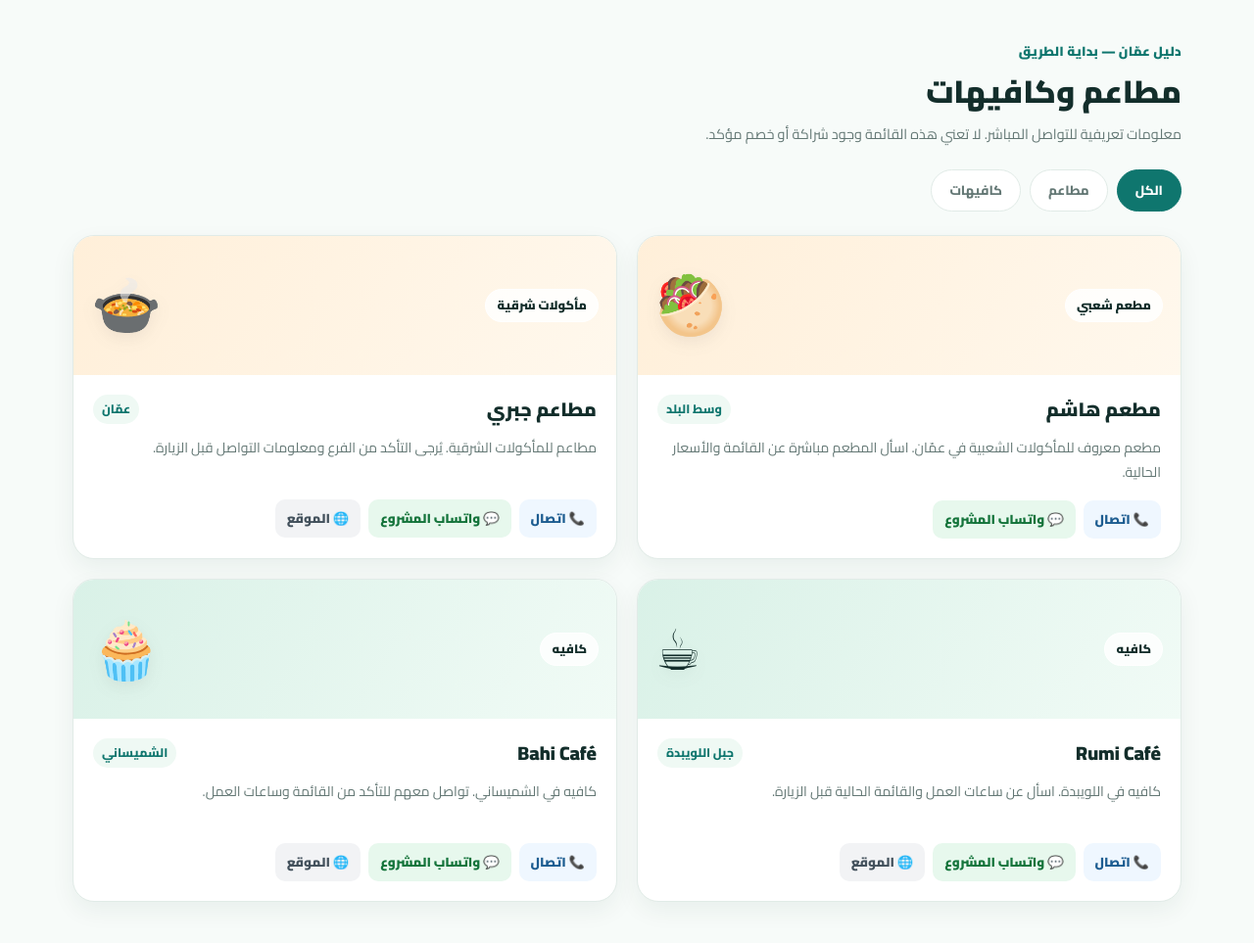
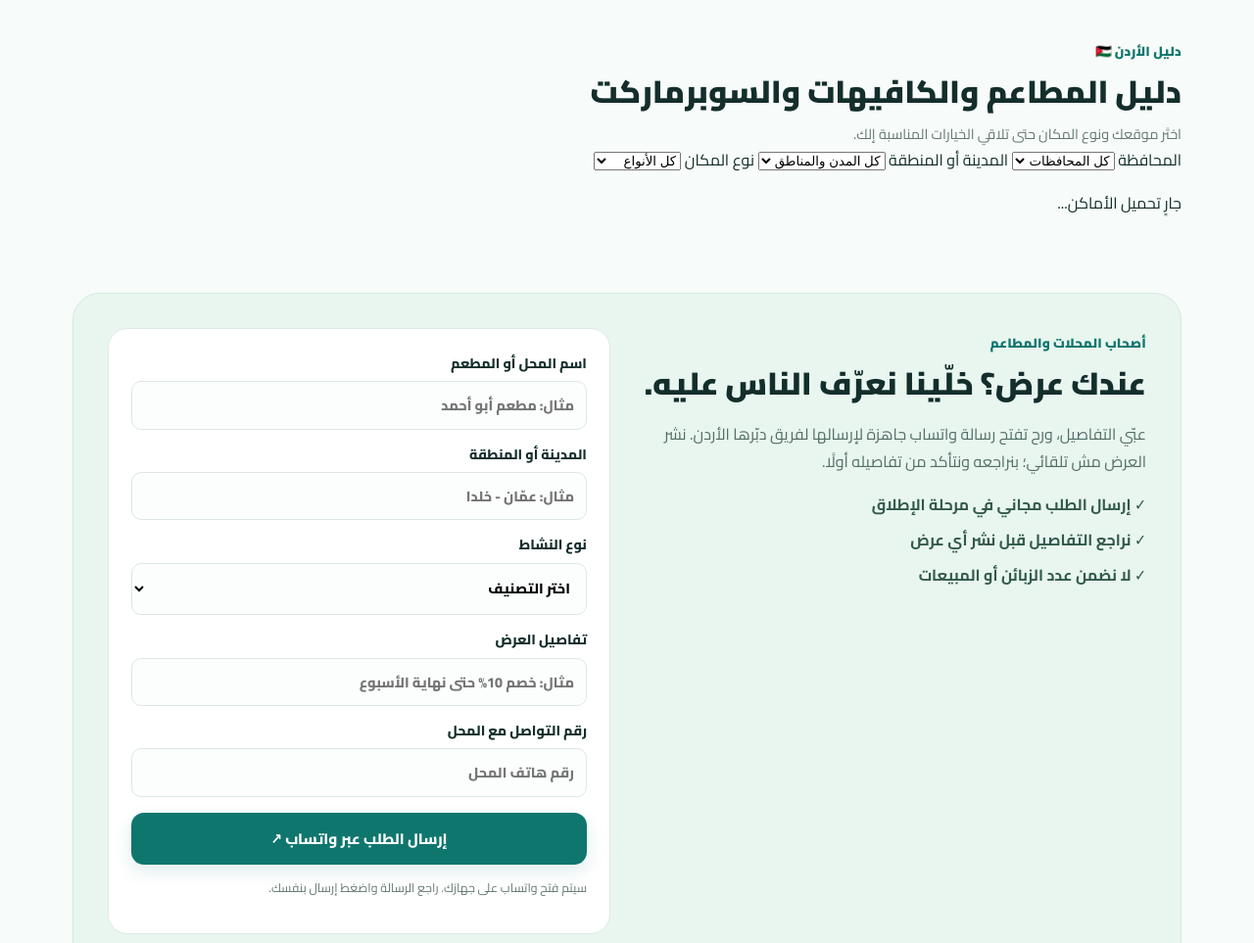
Before and after one commit to banat23ah-byte/dabberha-jordan1, a plain HTML site: page index.html in a window 1280 px wide. Shown: the part 600-1563 px from the top of the page at 98% size. Drawn offline with Linux system fonts and the light colour scheme; no server answers.

Commit message:
Update index.html

```diff
--- a/index.html
+++ b/index.html
@@ -34,31 +34,56 @@
     </section>
 
     <section class="section" id="places">
-      <div class="section-heading"><div><span class="eyebrow">دليل عمّان — بداية الطريق</span><h2>مطاعم وكافيهات</h2><p>معلومات تعريفية للتواصل المباشر. لا تعني هذه القائمة وجود شراكة أو خصم مؤكد.</p></div></div>
-      <div class="filters" role="group" aria-label="تصفية الأماكن">
-        <button class="filter active" data-filter="all">الكل</button>
-        <button class="filter" data-filter="restaurant">مطاعم</button>
-        <button class="filter" data-filter="cafe">كافيهات</button>
-      </div>
-      <div class="cards" id="places-grid">
-        <article class="place-card" data-category="restaurant">
-          <div class="place-cover cover-food"><span class="category-tag">مطعم شعبي</span><span class="place-emoji">🥙</span></div>
-          <div class="place-body"><div class="place-title"><h3>مطعم هاشم</h3><span class="area">وسط البلد</span></div><p>مطعم معروف للمأكولات الشعبية في عمّان. اسأل المطعم مباشرة عن القائمة والأسعار الحالية.</p><div class="place-actions"><a class="small-button phone" href="tel:+96265858101">📞 اتصال</a><a class="small-button whatsapp" href="https://wa.me/962778224069?text=%D9%85%D8%B1%D8%AD%D8%A8%D8%A7%D8%8C%20%D8%A3%D8%B1%D8%BA%D8%A8%20%D8%A8%D8%A7%D9%84%D8%A7%D8%B3%D8%AA%D9%81%D8%B3%D8%A7%D8%B1%20%D8%B9%D9%86%20%D8%A5%D8%B6%D8%A7%D9%81%D8%A9%20%D8%B9%D8%B1%D8%B6%20%D9%84%D9%85%D8%B7%D8%B9%D9%85%D9%83%20%D8%B9%D9%84%D9%89%20%D8%AF%D8%A8%D9%91%D8%B1%D9%87%D8%A7%20%D8%A7%D9%84%D8%A3%D8%B1%D8%AF%D9%86." target="_blank" rel="noopener">💬 واتساب المشروع</a></div></div>
-        </article>
-        <article class="place-card" data-category="restaurant">
-          <div class="place-cover cover-food"><span class="category-tag">مأكولات شرقية</span><span class="place-emoji">🍲</span></div>
-          <div class="place-body"><div class="place-title"><h3>مطاعم جبري</h3><span class="area">عمّان</span></div><p>مطاعم للمأكولات الشرقية. يُرجى التأكد من الفرع ومعلومات التواصل قبل الزيارة.</p><div class="place-actions"><a class="small-button phone" href="tel:+962795681700">📞 اتصال</a><a class="small-button whatsapp" href="https://wa.me/962778224069?text=%D9%85%D8%B1%D8%AD%D8%A8%D8%A7%D8%8C%20%D8%A3%D8%B1%D8%BA%D8%A8%20%D8%A8%D8%A7%D9%84%D8%A7%D8%B3%D8%AA%D9%81%D8%B3%D8%A7%D8%B1%20%D8%B9%D9%86%20%D8%A5%D8%B6%D8%A7%D9%81%D8%A9%20%D8%B9%D8%B1%D8%B6%20لمحلي%20على%20دبّرها%20الأردن." target="_blank" rel="noopener">💬 واتساب المشروع</a><a class="small-button website" href="https://www.jabri.com.jo/" target="_blank" rel="noopener">🌐 الموقع</a></div></div>
-        </article>
-        <article class="place-card" data-category="cafe">
-          <div class="place-cover cover-cafe"><span class="category-tag">كافيه</span><span class="place-emoji">☕</span></div>
-          <div class="place-body"><div class="place-title"><h3>Rumi Café</h3><span class="area">جبل اللويبدة</span></div><p>كافيه في اللويبدة. اسأل عن ساعات العمل والقائمة الحالية قبل الزيارة.</p><div class="place-actions"><a class="small-button phone" href="tel:+96264644131">📞 اتصال</a><a class="small-button whatsapp" href="https://wa.me/962778224069?text=%D9%85%D8%B1%D8%AD%D8%A8%D8%A7%D8%8C%20%D8%A3%D8%B1%D8%BA%D8%A8%20%D8%A8%D8%A7%D9%84%D8%A7%D8%B3%D8%AA%D9%81%D8%B3%D8%A7%D8%B1%20%D8%B9%D9%86%20%D8%A5%D8%B6%D8%A7%D9%81%D8%A9%20%D8%B9%D8%B1%D8%B6%20لمحلي%20على%20دبّرها%20الأردن." target="_blank" rel="noopener">💬 واتساب المشروع</a><a class="small-button website" href="https://www.rumijordan.com/" target="_blank" rel="noopener">🌐 الموقع</a></div></div>
-        </article>
-        <article class="place-card" data-category="cafe">
-          <div class="place-cover cover-cafe"><span class="category-tag">كافيه</span><span class="place-emoji">🧁</span></div>
-          <div class="place-body"><div class="place-title"><h3>Bahi Café</h3><span class="area">الشميساني</span></div><p>كافيه في الشميساني. تواصل معهم للتأكد من القائمة وساعات العمل.</p><div class="place-actions"><a class="small-button phone" href="tel:+96264654700">📞 اتصال</a><a class="small-button whatsapp" href="https://wa.me/962778224069?text=%D9%85%D8%B1%D8%AD%D8%A8%D8%A7%D8%8C%20%D8%A3%D8%B1%D8%BA%D8%A8%20%D8%A8%D8%A7%D9%84%D8%A7%D8%B3%D8%AA%D9%81%D8%B3%D8%A7%D8%B1%20%D8%B9%D9%86%20%D8%A5%D8%B6%D8%A7%D9%81%D8%A9%20%D8%B9%D8%B1%D8%B6%20لمحلي%20على%20دبّرها%20الأردن." target="_blank" rel="noopener">💬 واتساب المشروع</a><a class="small-button website" href="https://www.bahijordan.com/" target="_blank" rel="noopener">🌐 الموقع</a></div></div>
-        </article>
-      </div>
-    </section>
+
+  <div class="section-heading">
+    <div>
+      <span class="eyebrow">دليل الأردن 🇯🇴</span>
+      <h2>دليل المطاعم والكافيهات والسوبرماركت</h2>
+      <p>اختَر موقعك ونوع المكان حتى تلاقي الخيارات المناسبة إلك.</p>
+    </div>
+  </div>
+
+  <div class="location-filters">
+    <label for="governorate-filter">المحافظة</label>
+    <select id="governorate-filter">
+      <option value="">كل المحافظات</option>
+      <option value="عمّان">عمّان</option>
+      <option value="إربد">إربد</option>
+      <option value="الزرقاء">الزرقاء</option>
+      <option value="البلقاء">البلقاء</option>
+      <option value="مادبا">مادبا</option>
+      <option value="الكرك">الكرك</option>
+      <option value="الطفيلة">الطفيلة</option>
+      <option value="معان">معان</option>
+      <option value="العقبة">العقبة</option>
+      <option value="جرش">جرش</option>
+      <option value="عجلون">عجلون</option>
+      <option value="المفرق">المفرق</option>
+    </select>
+
+
+<label for="city-filter">المدينة أو المنطقة</label>
+<select id="city-filter">
+  <option value="">كل المدن والمناطق</option>
+</select>
+
+<label for="category-filter">نوع المكان</label>
+<select id="category-filter">
+  <option value="">كل الأنواع</option>
+  <option value="restaurant">مطاعم</option>
+  <option value="cafe">كافيهات</option>
+  <option value="supermarket">سوبرماركت</option>
+</select>
+
+
+  </div>
+
+  <p id="places-status" role="status" aria-live="polite">
+    جارٍ تحميل الأماكن...
+  </p>
+
+  <div class="cards" id="places-grid"></div>
+</section>
 
     <section class="add-section" id="add-listing">
       <div><span class="eyebrow">أصحاب المحلات والمطاعم</span><h2>عندك عرض؟ خلّينا نعرّف الناس عليه.</h2><p>عبّي التفاصيل، ورح تفتح رسالة واتساب جاهزة لإرسالها لفريق دبّرها الأردن. نشر العرض مش تلقائي؛ بنراجعه ونتأكد من تفاصيله أولًا.</p><ul><li>✓ إرسال الطلب مجاني في مرحلة الإطلاق</li><li>✓ نراجع التفاصيل قبل نشر أي عرض</li><li>✓ لا نضمن عدد الزبائن أو المبيعات</li></ul></div>
```
